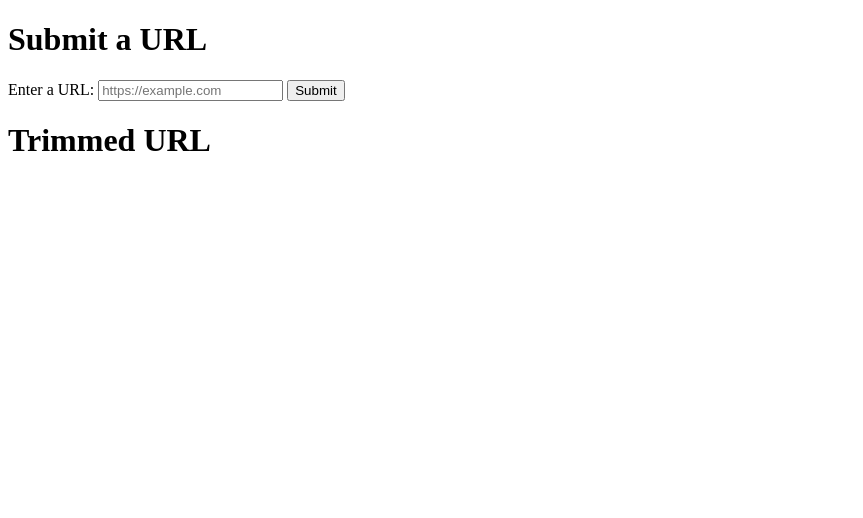
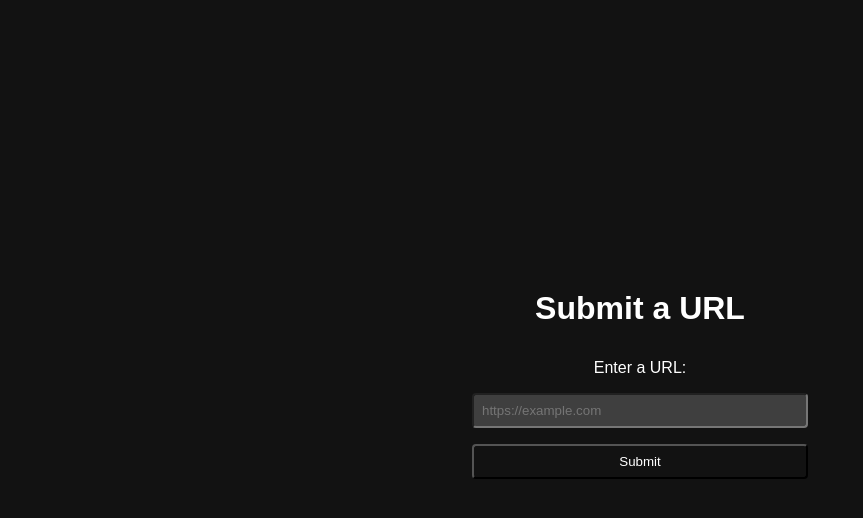
Before and after one commit to handkrchief/trimurl, a website: page public/index.html in a window 1280 px wide. Shown: the whole page, without its empty margins (0-863 px from the left). Drawn offline with Linux system fonts and the light colour scheme.

Commit message:
Added some base styling, continuing work later.

```diff
--- a/public/index.html
+++ b/public/index.html
@@ -3,7 +3,8 @@
 <head>
     <meta charset="UTF-8">
     <meta name="viewport" content="width=device-width, initial-scale=1.0">
-    <title>URL Submission</title>
+    <title>TrimURL</title>
+    <link rel="stylesheet" href="./styles.css" />
 </head>
 <body>
     <h1>Submit a URL</h1>
@@ -13,7 +14,6 @@
         <button type="submit">Submit</button>
     </form>
 
-    <h1>Trimmed URL</h1>
 
 </body>
 </html>
--- a/public/styles.css
+++ b/public/styles.css
@@ -0,0 +1,42 @@
+* {
+    margin: 0;
+    padding: 0;
+    box-sizing: border-box;
+    background-color: #121212;
+    color: white;
+}
+
+html, body {
+    height: 100%;
+    width: 100%;
+    font-family: Arial, Helvetica, sans-serif;
+}
+
+body {
+    display: flex;
+    justify-content: center;
+    align-items: center;
+    flex-direction: column;
+    min-height: 100vh;
+}
+
+form {
+    display: flex;
+    flex-direction: column;
+    align-items: center;
+    gap: 1rem;
+    width: 100%;
+    max-width: 400px;
+    padding: 2rem;
+}
+
+input, button {
+    width: 100%;
+    padding: 0.5rem;
+    border-radius: 4px;
+    background-color: #3f3f3f;
+}
+
+button {
+    background-color: #121212;
+}
```
